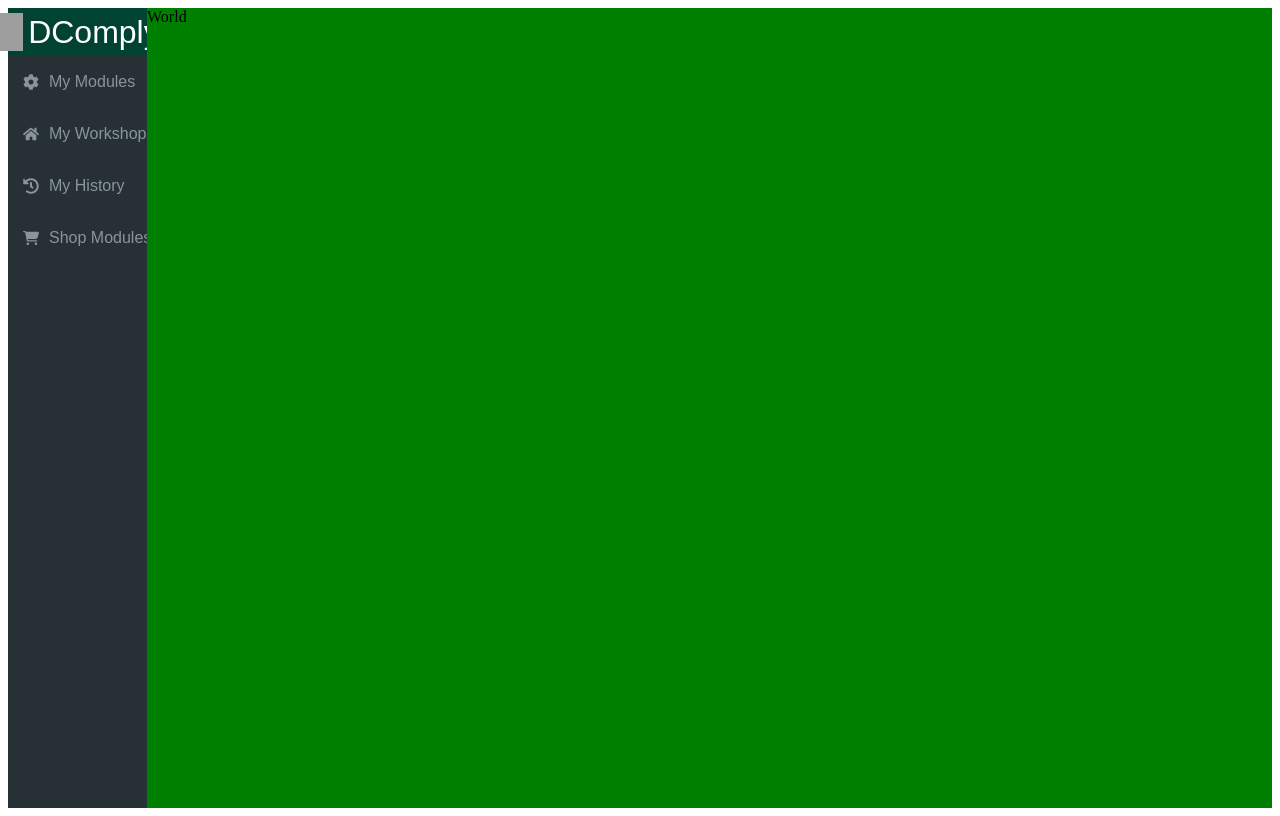
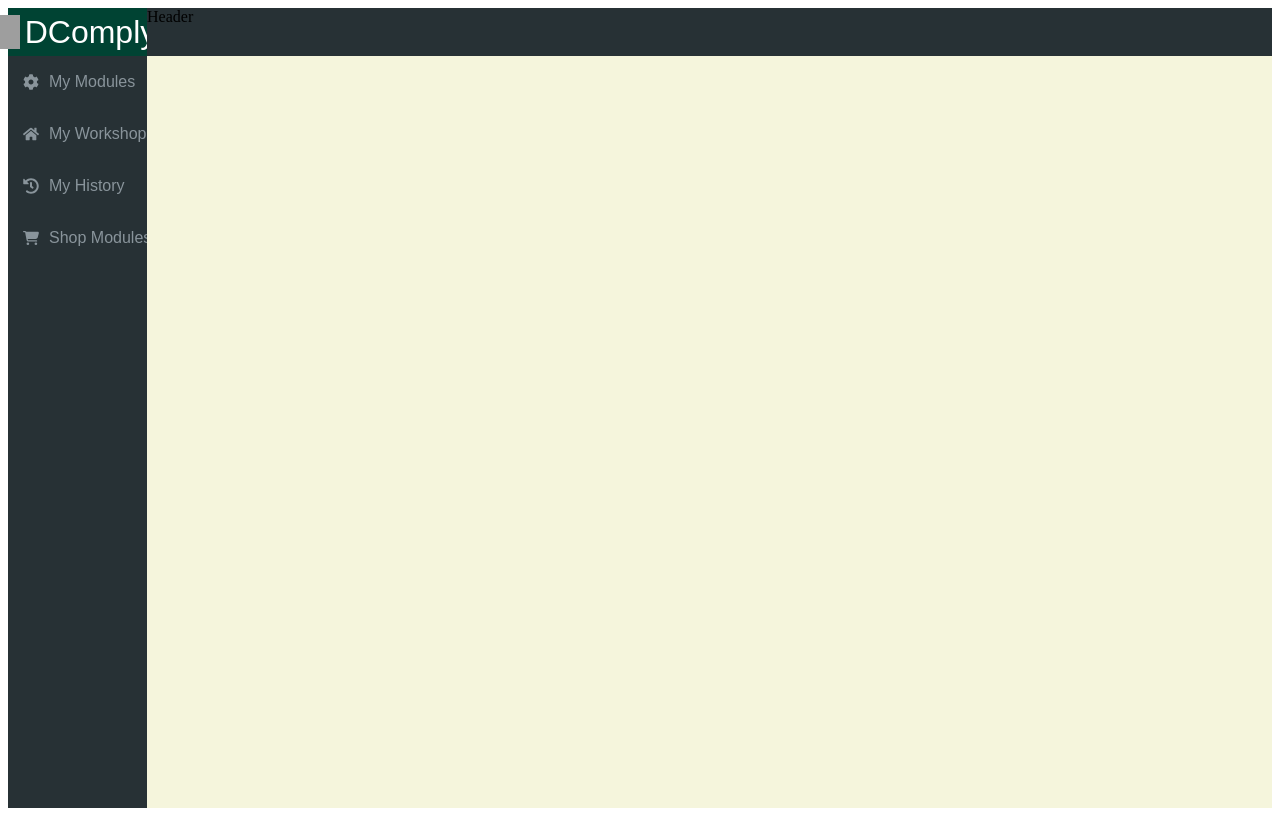
Before and after one commit to Professor-MAD/dcomply, a React (Create React App) app: page / in a window 1280 px wide. Built offline with nearby package versions, Linux system fonts and the light colour scheme; grey boxes are pictures that could not be loaded.

Commit message:
header elements

```diff
--- a/src/App.css
+++ b/src/App.css
@@ -3,7 +3,6 @@
     flex-direction: row;
     justify-content: flex-start;
     align-items: flex-start;
-    background-color: blue;
     width: 100%;
     height: 100vh;
 }
@@ -13,7 +12,6 @@
     flex-direction: column;
     justify-content: flex-start;
     align-items: flex-start;
-    background-color: red;
     width: 11%;
     height: 100%;
 }
@@ -23,7 +21,7 @@
     flex-direction: column;
     justify-content: flex-start;
     align-items: flex-start;
-    background-color: green;
+    background-color: beige;
     width: 89%;
     height: 100%;
 }
--- a/src/App.js
+++ b/src/App.js
@@ -1,6 +1,7 @@
 import React from 'react';
 import './App.css';
 import SideNav from './components/SideNav/SideNav';
+import Header from './components/header/Header';
 
 function App() {
   return (
@@ -9,7 +10,7 @@ function App() {
         <SideNav />
       </div>
       <div className='right-side'>
-    World
+        <Header />
       </div>
     </div>
   );
--- a/src/components/SideNav/SideNav.css
+++ b/src/components/SideNav/SideNav.css
@@ -51,7 +51,7 @@
 }
 
 .dcomply-image-styles {
-    height: 80%;
-    width: 20%;
+    height: 70%;
+    width: 15%;
     margin-right: 5px;
 }
--- /dev/null
+++ b/src/components/header/Header.css
@@ -0,0 +1,9 @@
+.header-container {
+    display: flex;
+    flex-direction: column;
+    justify-content: flex-start;
+    align-items: flex-start;
+    height: 6%;
+    width: 100%;
+    background-color: #273135;
+}
--- /dev/null
+++ b/src/components/header/Header.js
@@ -0,0 +1,9 @@
+import "./Header.css"
+
+function Header() {
+    return(
+        <div className="header-container">Header</div>
+    );
+}
+
+export default Header;
```
